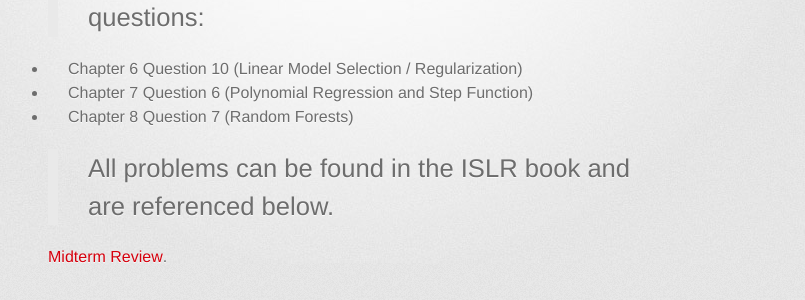
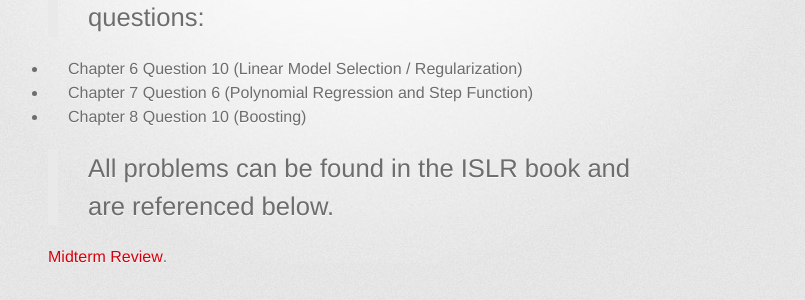
Before and after one commit to kylesoler1/kylesoler1.github.io, a Jekyll site: the page built from index.md, in a window 1280 px wide. Shown: the part 310-610 px from the top of the page, without its empty margins (282-1087 px from the left). Built offline with Jekyll 4.4.1, drawn with Linux system fonts in a browser that asks for light colours; some web fonts are replaced; our own code applies the rules of GitHub Pages for plain Markdown files.

Commit message:
Update index.md

```diff
--- a/index.md
+++ b/index.md
@@ -5,7 +5,7 @@
 
 - Chapter 6 Question 10 (Linear Model Selection / Regularization)
 - Chapter 7 Question 6 (Polynomial Regression and Step Function)
-- Chapter 8 Question 7 (Random Forests)
+- Chapter 8 Question 10 (Boosting)
 
 
 > All problems can be found in the ISLR book and are referenced below.
```
